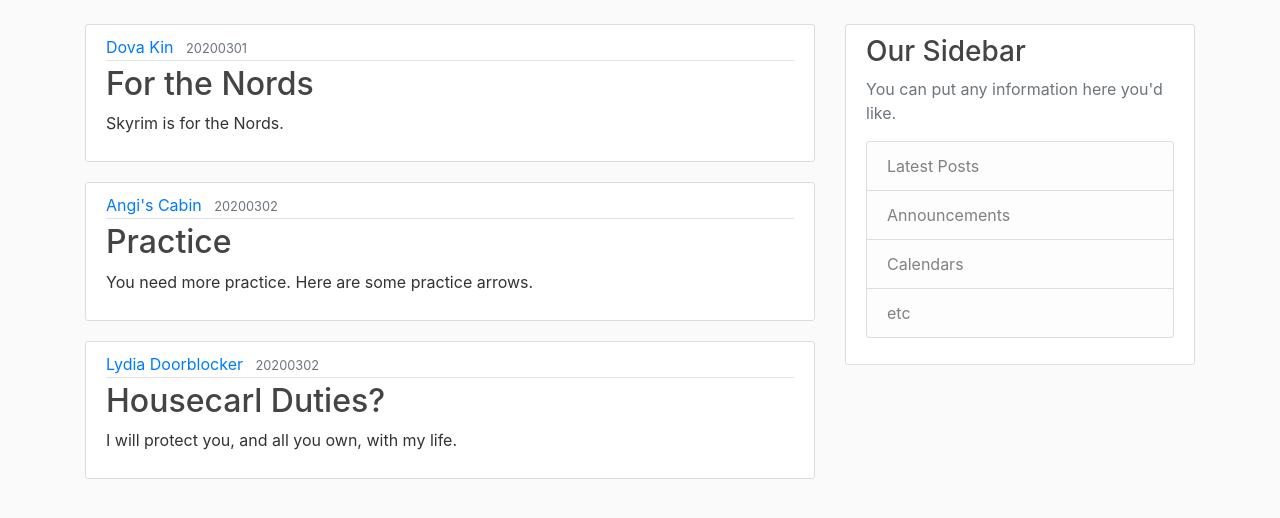
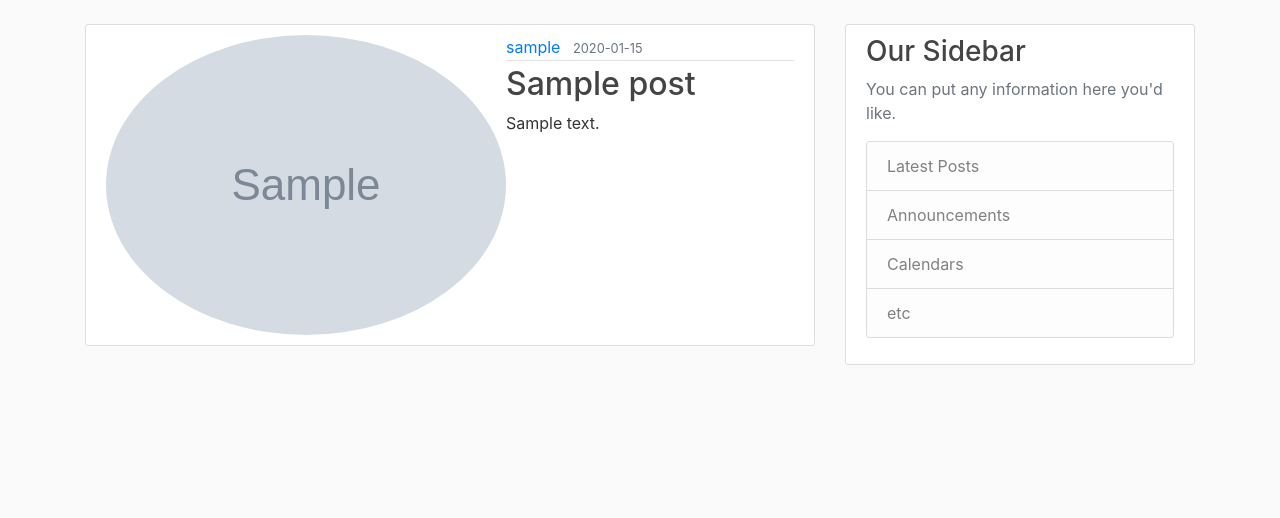
Before and after one commit to jagooch/python_flask_from_scratch, a Flask app: page / in a window 1280 px wide. Shown: the part 56-574 px from the top of the page. Run offline with Flask 2, Linux system fonts and the light colour scheme; tables that the repository leaves empty hold one stand-in row (values such as "Sample post"); grey boxes marked "Sample" are stand-in pictures; some libraries are stand-ins or nearby versions.

Commit message:
Add ability to create posts in database and display posts on home page and single posts on the post page.

```diff
--- a/flaskblog/routes.py
+++ b/flaskblog/routes.py
@@ -40,6 +40,7 @@ posts = [
 @app.route("/")
 @app.route("/home")
 def home():
+    posts = Post.query.all()
     return render_template('home.html', posts=posts)
 
 
@@ -125,7 +126,16 @@ def account():
 def new_post():
     form = PostForm()
     if form.validate_on_submit():
+        post = Post(title=form.title.data, content=form.content.data, author=current_user)
+        db.session.add(post)
+        db.session.commit()
         flash('Your post has been created!', 'success')
         return redirect( url_for('home') )
     else:
         return render_template('create_post.html', title='New Post', form=form)
+
+@app.route("/post/<int:post_id>", methods=['GET', 'POST'])
+@login_required
+def post(post_id):
+    post = Post.query.get_or_404(post_id) # get post or return 404
+    return render_template('post.html', title=post.title, post=post)
--- a/flaskblog/templates/home.html
+++ b/flaskblog/templates/home.html
@@ -2,12 +2,13 @@
 {% block content %}
     {% for post in posts %}
         <article class="media content-section">
+            <img class="rounded-circle article-image" src="{{ url_for('static', filename='profile_pics/' + post.author.image_file  ) }}" >
             <div class="media-body">
                 <div class="article-metadata">
-                    <a class="mr-2" href="#">{{ post.author }}</a>
-                    <small class="text-muted">{{ post.date_posted }}</small>
+                    <a class="mr-2" href="#">{{ post.author.username }}</a>
+                    <small class="text-muted">{{ post.date_posted.strftime('%Y-%m-%d') }}</small>
                 </div>
-                <h2><a class="article-title" href="#">{{ post.title }}</a></h2>
+                <h2><a class="article-title" href="{{ url_for('post', post_id=post.id ) }}">{{ post.title }}</a></h2>
                 <p class="article-content">{{ post.content }}</p>
             </div>
         </article>
```
Also changed, not shown: flaskblog/templates/post.html (added, +14 -0 lines).
